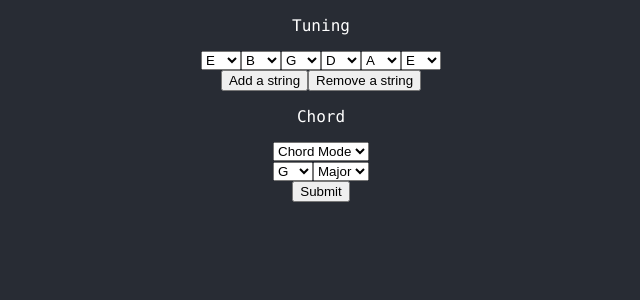
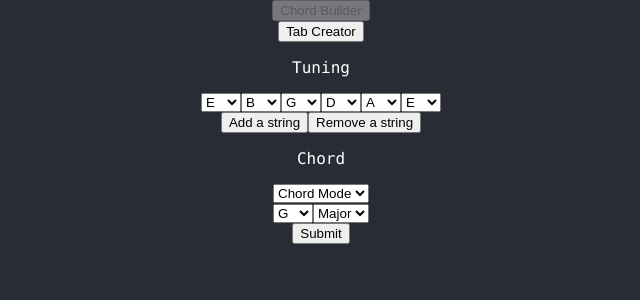
Before and after one commit to mlewicki12/guitar-chord-builder, a React (Create React App) app: page / in a window 1280 px wide. Shown: the top 300 px of the page, without its empty margins (319-959 px from the left). Built offline with nearby package versions, Linux system fonts and the light colour scheme.

Commit message:
add basic tabulator

```diff
--- a/src/App.js
+++ b/src/App.js
@@ -1,8 +1,22 @@
 
 import React from 'react';
 import ChordSelector from './Components/ChordSelector.js';
+import TabView from './Components/Navigation/TabView.js';
 
 import './App.css';
+
+let tabs = [
+    {
+        name:       "Chord Builder",
+        id:         "builder",
+        component:  React.createElement(ChordSelector, {maxStrings: 12})
+    },
+    {
+        name:       "Tab Creator",
+        id:         "tabs",
+        component:  React.createElement(React.Fragment)
+    }
+]
 
 class App extends React.Component {
     constructor(props) {
@@ -14,7 +28,7 @@ class App extends React.Component {
     render() {
         return (
             <div className="App main">
-                <ChordSelector maxStrings={12}/>
+                <TabView tabs={tabs} />
             </div>
         );
     }
--- /dev/null
+++ b/src/Components/Navigation/TabView.js
@@ -0,0 +1,25 @@
+
+import React from 'react';
+import BaseComponent from '../BaseComponent.js';
+
+export default class TabView extends BaseComponent {
+    constructor(props) {
+        super(props);
+
+        this.state = {
+            activeTab: props.tabs[0]
+        }
+    }
+
+    render() {
+        return (
+            <React.Fragment>
+                {this.props.tabs.map(tab =>
+                    <button onClick={() => this.update({activeTab: tab})} disabled={tab.id === this.state.activeTab.id}>{tab.name}</button>
+                )}
+                {this.state.activeTab.component}
+            </React.Fragment>
+
+        )
+    }
+}
```
